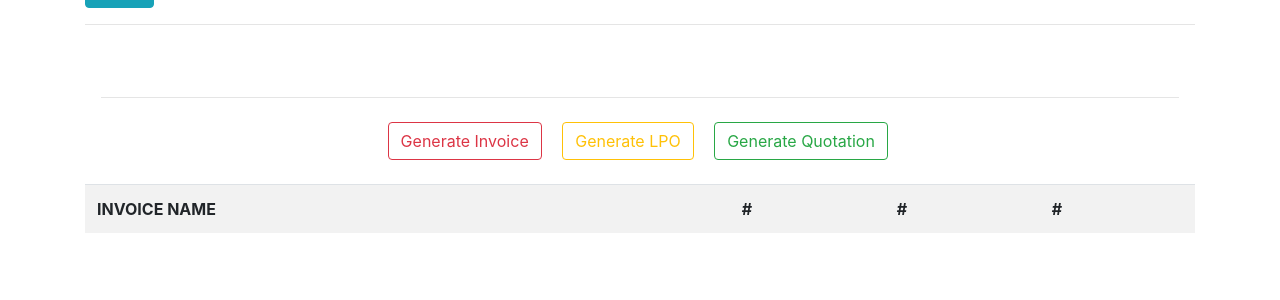
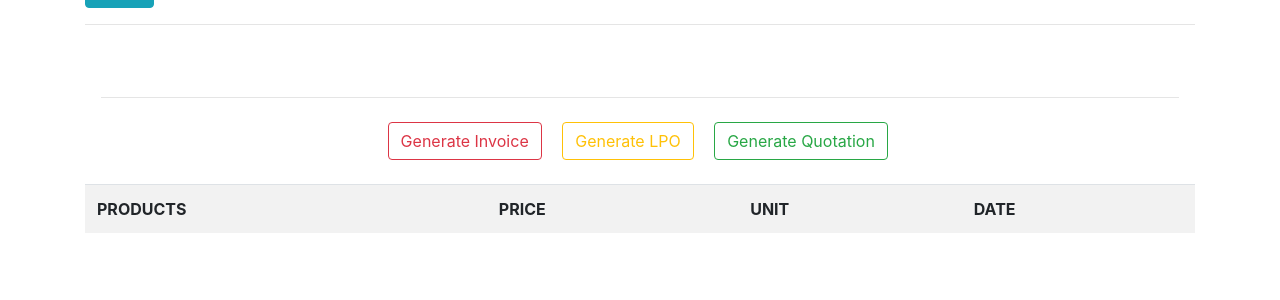
Before and after one commit to Im-your-hari/Nuvatic, a PHP site: page /viewbill.php?name=1 in a window 1280 px wide. Shown: the part 144-444 px from the top of the page. Run offline with PHP 8.4, Linux system fonts and the light colour scheme; data that the repository does not hold is empty.

Commit message:
Small changes

```diff
--- a/admin.php
+++ b/admin.php
@@ -9,6 +9,7 @@
 	<meta name="viewport" content="width=device-width, initial-scale=1">
 	<title>Bills : Nuvatic</title>
 	<link rel="stylesheet" href="https://cdn.jsdelivr.net/npm/bootstrap@4.6.2/dist/css/bootstrap.min.css" integrity="sha384-xOolHFLEh07PJGoPkLv1IbcEPTNtaed2xpHsD9ESMhqIYd0nLMwNLD69Npy4HI+N" crossorigin="anonymous">
+	<link rel="stylesheet" type="text/css" href="style.css">
 
 	<script src="https://cdn.jsdelivr.net/npm/jquery@3.5.1/dist/jquery.slim.min.js" integrity="sha384-DfXdz2htPH0lsSSs5nCTpuj/zy4C+OGpamoFVy38MVBnE+IbbVYUew+OrCXaRkfj" crossorigin="anonymous"></script>
 	<script src="https://cdn.jsdelivr.net/npm/popper.js@1.16.1/dist/umd/popper.min.js" integrity="sha384-9/reFTGAW83EW2RDu2S0VKaIzap3H66lZH81PoYlFhbGU+6BZp6G7niu735Sk7lN" crossorigin="anonymous"></script>
@@ -28,7 +29,7 @@
 		<hr>
 	<center>
 		<div class="col-lg-12 col-md-12">
-		<table class="container table table-striped">
+		<table class="container table table-striped" align="center">
 			<tr>
 				<th>INVOICE NAME</th>
 				<th>#</th>
--- /dev/null
+++ b/style.css
@@ -0,0 +1,3 @@
+/*h1{
+	text-shadow: 2px 2px 3px skyblue;
+}*/
--- a/viewbill.php
+++ b/viewbill.php
@@ -23,10 +23,10 @@
 	<center>
 		<table class="table table-striped">
 			<tr>
-				<th>INVOICE NAME</th>
-				<th>#</th>
-				<th>#</th>
-				<th>#</th>
+				<th>PRODUCTS</th>
+				<th>PRICE</th>
+				<th>UNIT</th>
+				<th>DATE</th>
 			</tr>
 
 
```
Also changed, not shown: index.php (+6 -1 lines).
